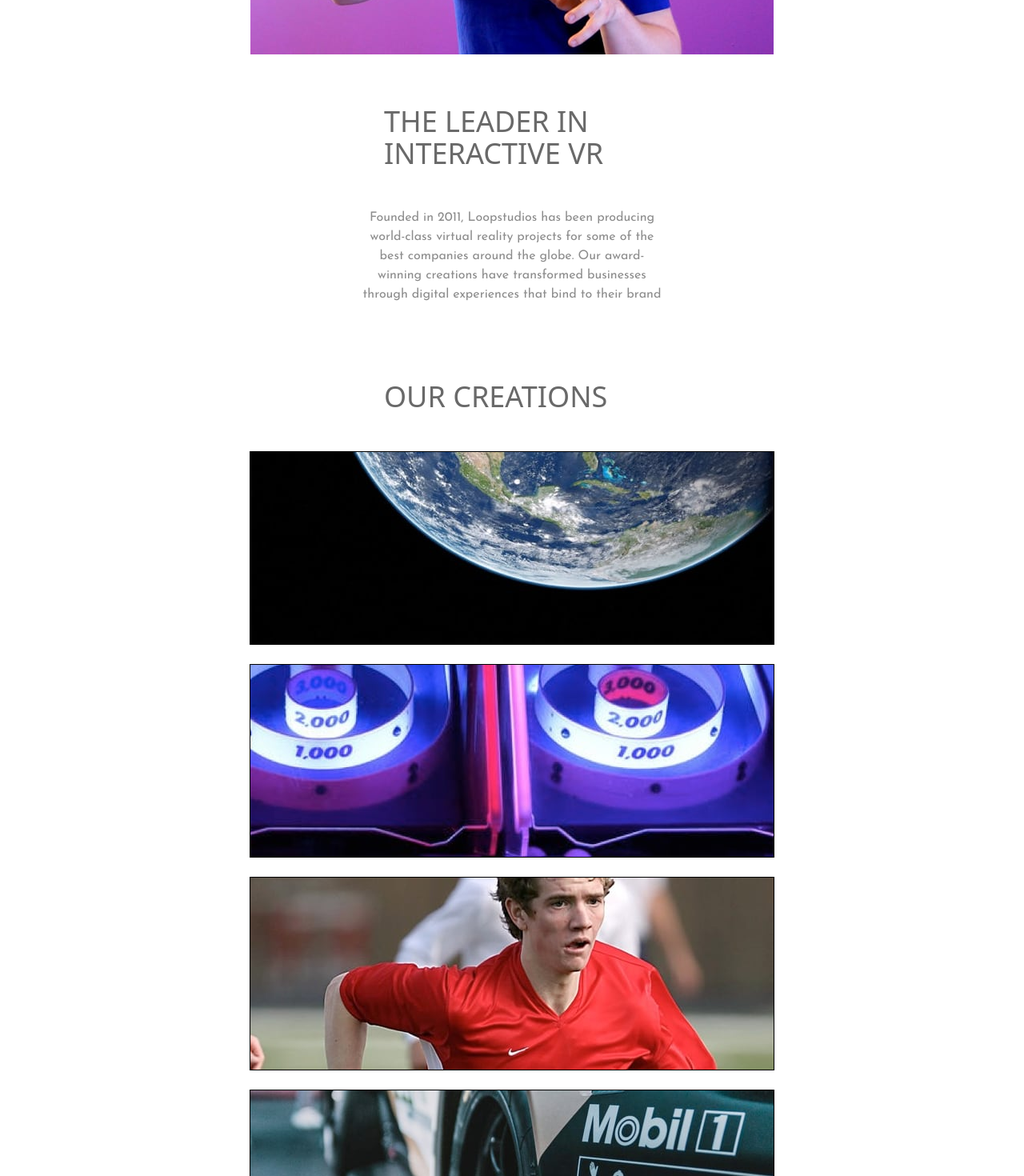
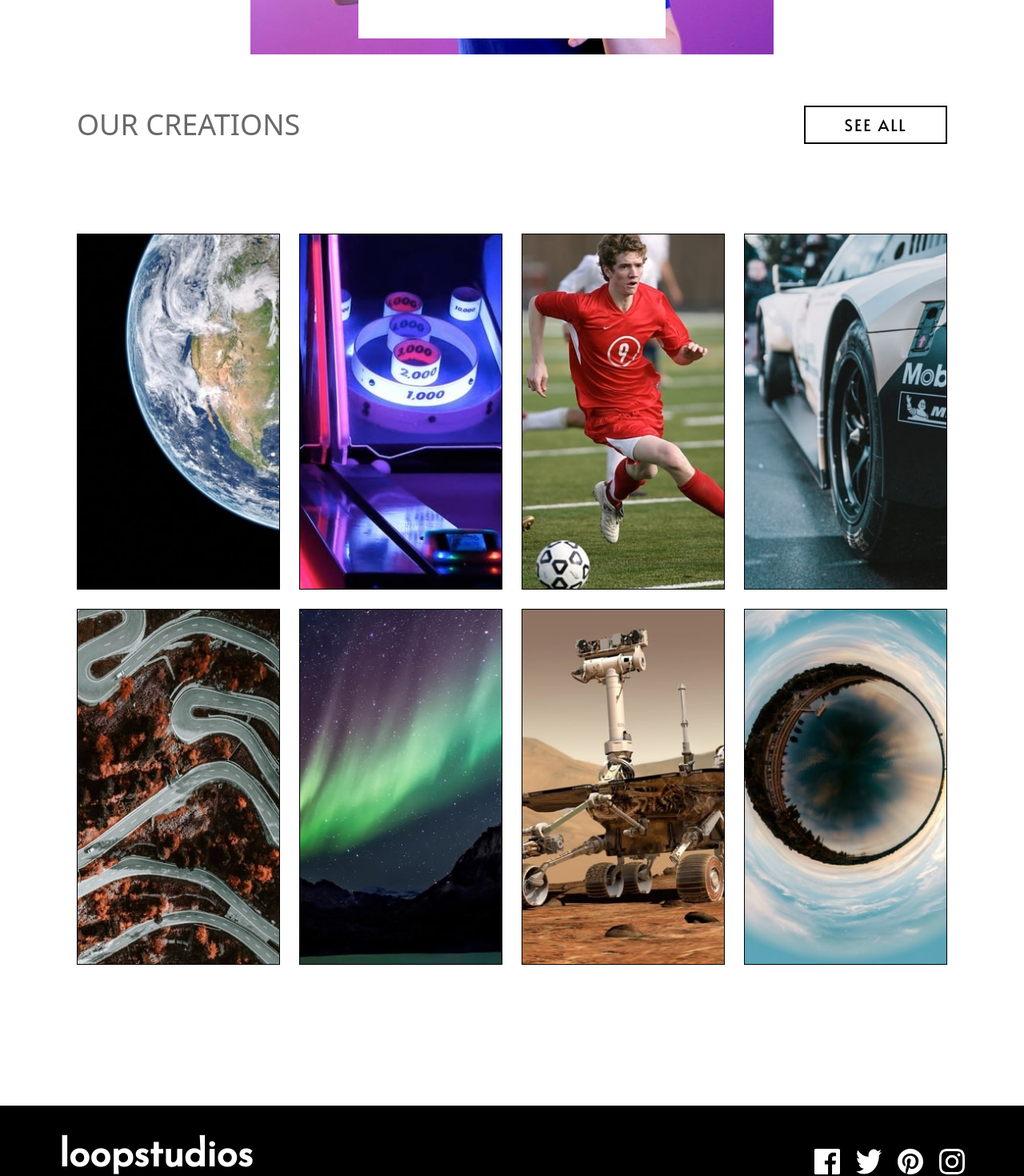
Before and after one commit to Jerome-gir/loopstudios_fm, a React (Vite) app: page / in a window 1280 px wide. Shown: the part 1180-2650 px from the top of the page at 80% size. Built offline with nearby package versions, Linux system fonts and the light colour scheme.

Commit message:
desktop content and galery creations

```diff
--- a/src/components/ContentSection.tsx
+++ b/src/components/ContentSection.tsx
@@ -1,81 +1,30 @@
 import vrImage from "../assets/mobile/image-interactive.jpg"
-import deepEarth from "../assets/mobile/image-deep-earth.jpg"
-import nightArcade from "../assets/mobile/image-night-arcade.jpg"
-import soccerTeam from "../assets/mobile/image-soccer-team.jpg"
-import gridImage from "../assets/mobile/image-grid.jpg"
-import fromAbove from "../assets/mobile/image-from-above.jpg"
-import pocketBorealis from "../assets/mobile/image-pocket-borealis.jpg"
-import curiosity from "../assets/mobile/image-curiosity.jpg"
-import fisheye from "../assets/mobile/image-fisheye.jpg"
+import CreationsSection from "./CreationsSection"
 
 export default function ContentSection() {
   return (
     <>
-      <div className="flex flex-col items-center justify-center px-12 ">
+      <div className="flex flex-col items-center justify-center px-12">
+        <div>
           <img
             className="object-cover mb-16"
             src={vrImage}
             alt="personne avec un casque vr"
           />
-        <h2 className="text-very_dark_gray uppercase text-4xl w-80 mb-12">
+        </div>
+        <div className="md:absolute md:bg-white">
+          <h2 className="text-very_dark_gray text-center md:text-left uppercase text-4xl w-80 mb-12">
             the leader in interactive vr
           </h2>
-        <p className="text-dark_gray  font-Josefin_Sans w-96 text-center text-md mb-24">
+          <p className="text-dark_gray font-Josefin_Sans w-96 text-center mb-24 md:text-left">
             Founded in 2011, Loopstudios has been producing world-class virtual
-          reality projects for some of the best companies around the globe. Our
-          award-winning creations have transformed businesses through digital
-          experiences that bind to their brand
+            reality projects for some of the best companies around the globe.
+            Our award-winning creations have transformed businesses through
+            digital experiences that bind to their brand.
           </p>
-        <h2 className="text-very_dark_gray uppercase text-4xl w-80 mb-12">
-          our creations
-        </h2>
-        <img
-          className="object-cover mb-6 border"
-          src={deepEarth}
-          alt="galerie d'images"
-        />
-        <img
-          className="object-cover mb-6 border"
-          src={nightArcade}
-          alt="galerie d'images"
-        />
-        <img
-          className="object-cover mb-6 border"
-          src={soccerTeam}
-          alt="galerie d'images"
-        />
-
-        <img
-          className="object-cover mb-6 border"
-          src={gridImage}
-          alt="galerie d'images"
-        />
-        <img
-          className="object-cover mb-6 border"
-          src={fromAbove}
-          alt="galerie d'images"
-        />
-        <img
-          className="object-cover mb-6 border"
-          src={pocketBorealis}
-          alt="galerie d'images"
-        />
-        <img
-          className="object-cover mb-6 border"
-          src={curiosity}
-          alt="galerie d'images"
-        />
-        <img
-          className="object-cover mb-12 border"
-          src={fisheye}
-          alt="galerie d'images"
-        />
-        <a href="/">
-          <button className="uppercase text-xl border-2 px-12 py-3 mb-28 font-bold font-Alata tracking-widest w-64">
-            see all
-          </button>
-        </a>
         </div>
+      </div>
+      <CreationsSection />
     </>
   )
 }
--- /dev/null
+++ b/src/components/CreationsSection.tsx
@@ -0,0 +1,124 @@
+import deepEarth from "../assets/mobile/image-deep-earth.jpg"
+import nightArcade from "../assets/mobile/image-night-arcade.jpg"
+import soccerTeam from "../assets/mobile/image-soccer-team.jpg"
+import gridImage from "../assets/mobile/image-grid.jpg"
+import fromAbove from "../assets/mobile/image-from-above.jpg"
+import pocketBorealis from "../assets/mobile/image-pocket-borealis.jpg"
+import curiosity from "../assets/mobile/image-curiosity.jpg"
+import fisheye from "../assets/mobile/image-fisheye.jpg"
+
+import deepEarthDesktop from "../assets/desktop/image-deep-earth.jpg"
+import nightArcadeDesktop from "../assets/desktop/image-night-arcade.jpg"
+import soccerTeamDesktop from "../assets/desktop/image-soccer-team.jpg"
+import gridImageDesktop from "../assets/desktop/image-grid.jpg"
+import fromAboveDesktop from "../assets/desktop/image-from-above.jpg"
+import pocketBorealisDesktop from "../assets/desktop/image-pocket-borealis.jpg"
+import curiosityDesktop from "../assets/desktop/image-curiosity.jpg"
+import fisheyeDesktop from "../assets/desktop/image-fisheye.jpg"
+
+export default function CreationsSection() {
+  return (
+    <div className="md:px-12">
+      <div className="flex flex-col items-center justify-center px-12 md:flex-row md:justify-between">
+        <h2 className="text-very_dark_gray uppercase text-4xl w-80 mb-12 md:mb-28 md:text-4xl">
+          our creations
+        </h2>
+        <a href="/">
+          <button className="hidden md:block uppercase text-xl border-2 px-12 py-2 font-Alata tracking-widest mb-12 md:mb-28">
+            see all
+          </button>
+        </a>
+      </div>
+
+      <div className="px-6 md:px-12 grid grid-cols-1 gap-6 md:grid-cols-4 md:grid-rows-2 md:mb-44">
+        <img
+          className="block md:hidden object-cover border cursor-pointer"
+          src={deepEarth}
+          alt="galerie d'images"
+        />
+        <img
+          className="hidden md:block object-cover border cursor-pointer"
+          src={deepEarthDesktop}
+          alt="galerie d'images"
+        />
+        <img
+          className="block md:hidden object-cover border cursor-pointer"
+          src={nightArcade}
+          alt="galerie d'images"
+        />
+        <img
+          className="hidden md:block object-cover border cursor-pointer"
+          src={nightArcadeDesktop}
+          alt="galerie d'images"
+        />
+        <img
+          className="block md:hidden object-cover border cursor-pointer"
+          src={soccerTeam}
+          alt="galerie d'images"
+        />
+        <img
+          className="hidden md:block object-cover border cursor-pointer"
+          src={soccerTeamDesktop}
+          alt="galerie d'images"
+        />
+        <img
+          className="block md:hidden object-cover border cursor-pointer"
+          src={gridImage}
+          alt="galerie d'images"
+        />
+        <img
+          className="hidden md:block object-cover border cursor-pointer"
+          src={gridImageDesktop}
+          alt="galerie d'images"
+        />
+        <img
+          className="block md:hidden object-cover border cursor-pointer"
+          src={fromAbove}
+          alt="galerie d'images"
+        />
+        <img
+          className="hidden md:block object-cover border cursor-pointer"
+          src={fromAboveDesktop}
+          alt="galerie d'images"
+        />
+        <img
+          className="block md:hidden object-cover border cursor-pointer"
+          src={pocketBorealis}
+          alt="galerie d'images"
+        />
+        <img
+          className="hidden md:block object-cover border cursor-pointer"
+          src={pocketBorealisDesktop}
+          alt="galerie d'images"
+        />
+        <img
+          className="block md:hidden object-cover border cursor-pointer"
+          src={curiosity}
+          alt="galerie d'images"
+        />
+        <img
+          className="hidden md:block object-cover border cursor-pointer"
+          src={curiosityDesktop}
+          alt="galerie d'images"
+        />
+        <img
+          className="block md:hidden object-cover mb-12 border cursor-pointer"
+          src={fisheye}
+          alt="galerie d'images"
+        />
+        <img
+          className="hidden md:block object-cover border cursor-pointer"
+          src={fisheyeDesktop}
+          alt="galerie d'images"
+        />
+      </div>
+      <div className="flex justify-center">
+        <a href="/">
+          <button className="md:hidden block uppercase text-xl border-2 px-12 py-3 mb-28 font-bold font-Alata tracking-widest w-64 cursor-pointer">
+            see all
+          </button>
+        </a>
+      </div>
+    </div>
+  )
+}
```
Lines whose indentation alone changed are shown as unchanged.
